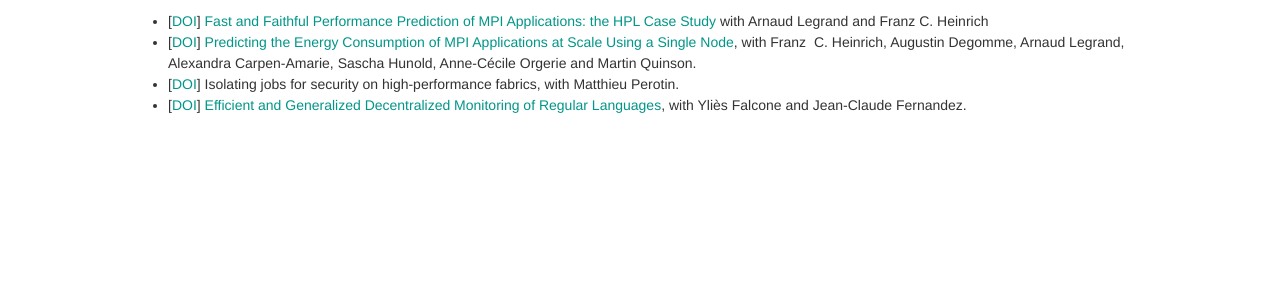
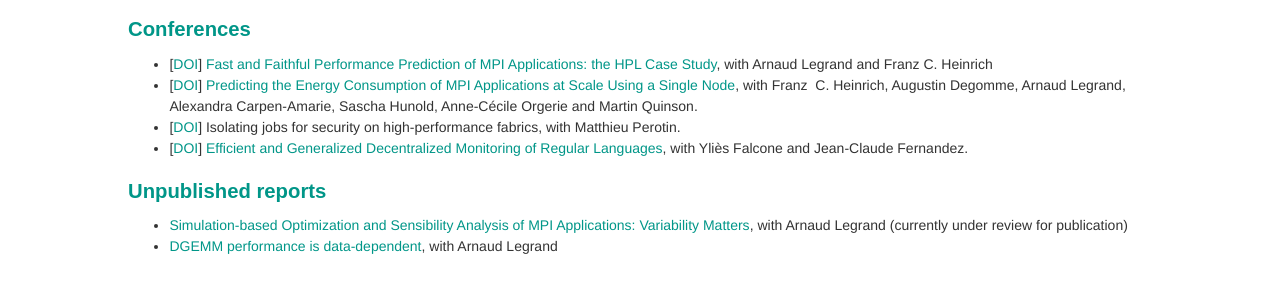
Before and after one commit to Ezibenroc/old_org_website, a plain HTML site: page publications.html in a window 1280 px wide. Shown: the part 183-476 px from the top of the page. Drawn offline with Linux system fonts and the light colour scheme.

Commit message:
Website update (new publications, broken links, picture)

```diff
--- a/publications.html
+++ b/publications.html
@@ -3,7 +3,7 @@
 "http://www.w3.org/TR/xhtml1/DTD/xhtml1-strict.dtd">
 <html xmlns="http://www.w3.org/1999/xhtml" lang="EN" xml:lang="EN">
 <head>
-<!-- 2019-11-26 Tue 16:31 -->
+<!-- 2021-05-24 Mon 11:04 -->
 <meta http-equiv="Content-Type" content="text/html;charset=utf-8" />
 <meta name="viewport" content="width=device-width, initial-scale=1" />
 <title>Publications</title>
@@ -245,13 +245,29 @@ for the JavaScript code in this tag.
 <body>
 <div id="content">
 <h1 class="title">Publications</h1>
+
+<div id="outline-container-org151cae1" class="outline-2">
+<h2 id="org151cae1">Conferences</h2>
+<div class="outline-text-2" id="text-org151cae1">
 <ul class="org-ul">
-<li>[<a href="http://dx.doi.org/10.1109/CLUSTER.2019.8891011">DOI</a>] <a href="https://hal.inria.fr/hal-02096571">Fast and Faithful Performance Prediction of MPI Applications: the HPL Case Study</a> with Arnaud Legrand and Franz C. Heinrich</li>
+<li>[<a href="http://dx.doi.org/10.1109/CLUSTER.2019.8891011">DOI</a>] <a href="https://hal.inria.fr/hal-02096571">Fast and Faithful Performance Prediction of MPI Applications: the HPL Case Study</a>, with Arnaud Legrand and Franz C. Heinrich</li>
 <li>[<a href="http://dx.doi.org/10.1109/cluster.2017.66">DOI</a>] <a href="https://hal.inria.fr/hal-01523608">Predicting the Energy Consumption of MPI Applications at Scale Using a Single Node</a>, with Franz&nbsp; C. Heinrich, Augustin Degomme, Arnaud Legrand, Alexandra
 Carpen-Amarie, Sascha Hunold, Anne-Cécile Orgerie and Martin Quinson.</li>
 <li>[<a href="http://dx.doi.org/10.1109/HiPINEB.2017.13">DOI</a>] Isolating jobs for security on high-performance fabrics, with Matthieu Perotin.</li>
-<li>[<a href="http://dx.doi.org/10.1007/978-3-662-43613-4_5">DOI</a>] <a href="https://hal.archives-ouvertes.fr/hal-00972559">Efficient and Generalized Decentralized Monitoring of Regular Languages</a>, with Yliès Falcone and Jean-Claude Fernandez.</li>
+<li>[<a href="http://dx.doi.org/10.1007/978-3-662-43613-4_5">DOI</a>] <a href="https://hal.archives-ouvertes.fr/hal-00972559">Efficient and Generalized Decentralized Monitoring of Regular Languages</a>,
+with Yliès Falcone and Jean-Claude Fernandez.</li>
 </ul>
+</div>
+</div>
+<div id="outline-container-orgabe4862" class="outline-2">
+<h2 id="orgabe4862">Unpublished reports</h2>
+<div class="outline-text-2" id="text-orgabe4862">
+<ul class="org-ul">
+<li><a href="https://hal.inria.fr/hal-03141988/">Simulation-based Optimization and Sensibility Analysis of MPI Applications: Variability Matters</a>, with Arnaud Legrand (currently under review for publication)</li>
+<li><a href="https://hal.inria.fr/view/index/?identifiant=hal-02401760">DGEMM performance is data-dependent</a>, with Arnaud Legrand</li>
+</ul>
+</div>
+</div>
 </div>
 </body>
 </html>
```
Also changed, not shown: index.html (+2 -2 lines), projects.html (+3 -3 lines), img/picture.jpg, 1 other file.
